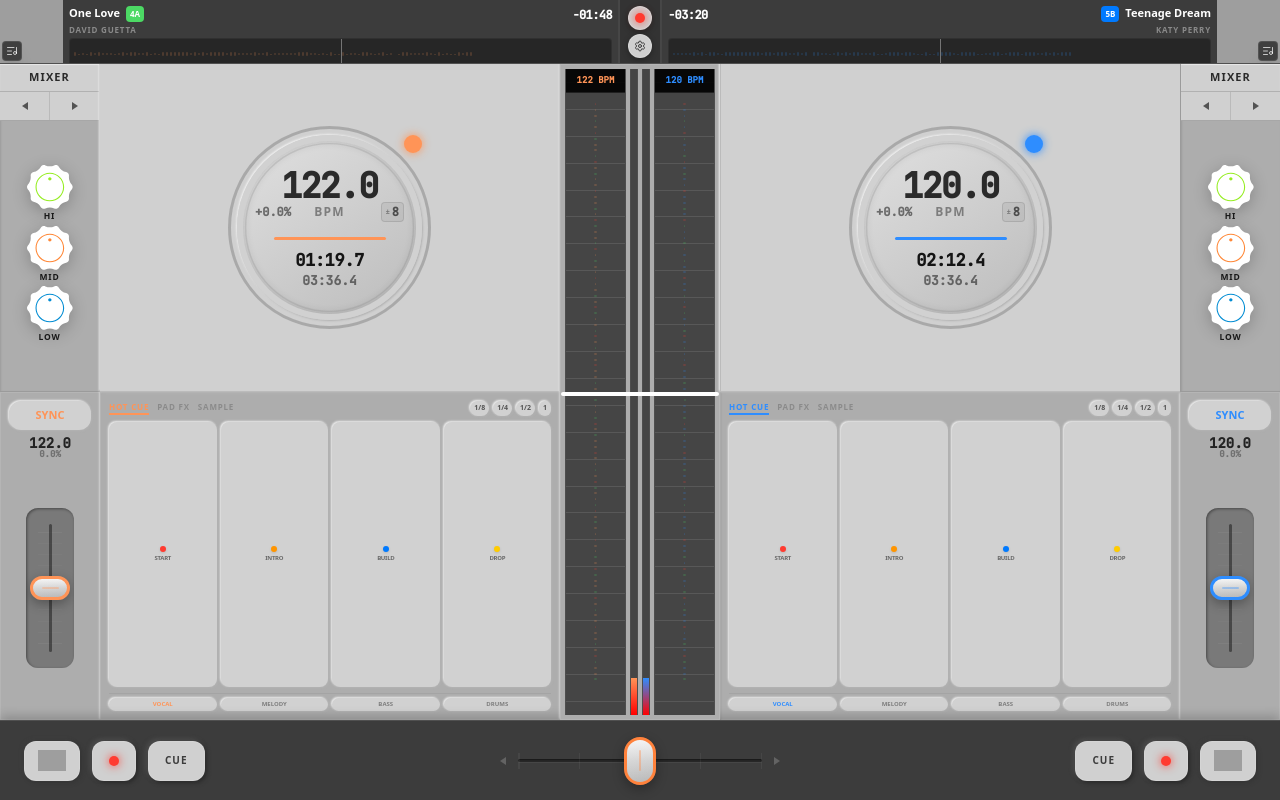
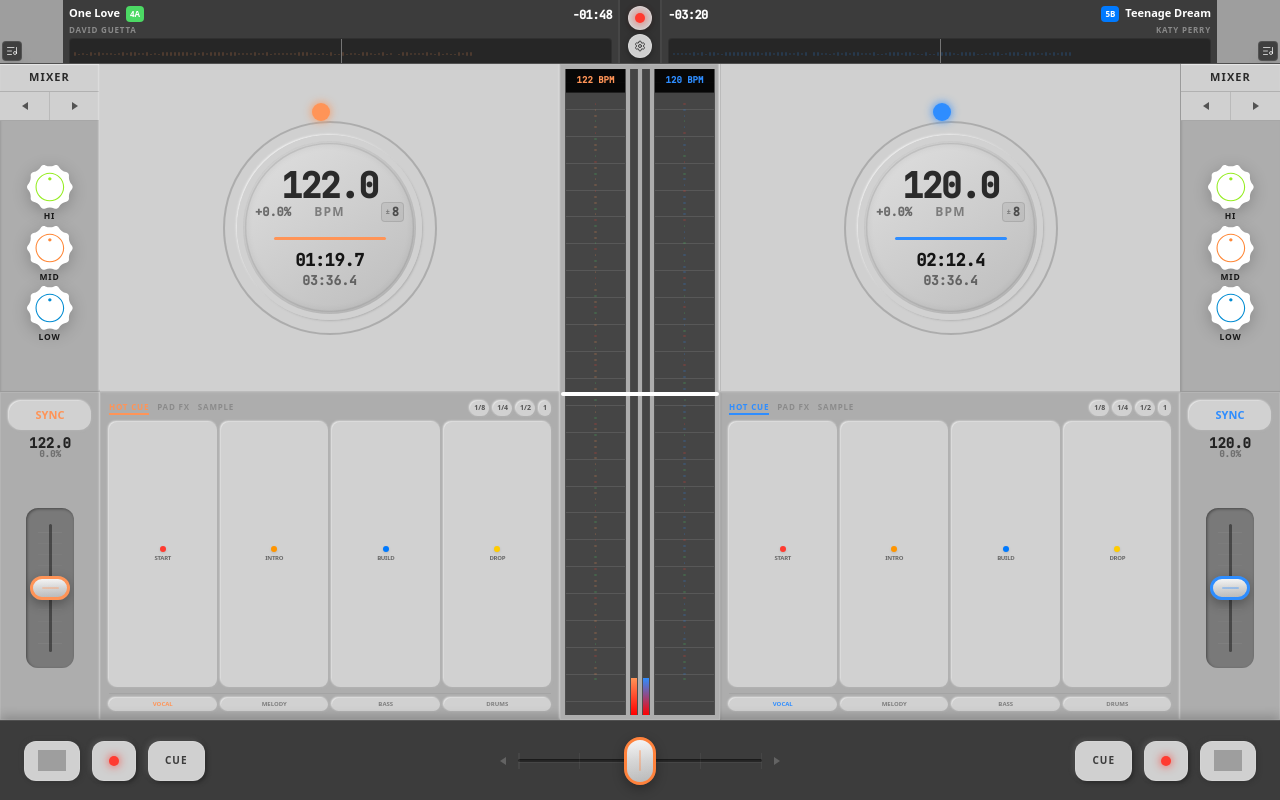
Before and after one commit to guiguiiii/flowdj---pro-mixing-interface, a React (Vite) app: page / in a window 1280 px wide. Built offline with nearby package versions, Linux system fonts and the light colour scheme; grey boxes are pictures that could not be loaded; a web font is replaced by a local one.

Commit message:
Align deck orbit track

```diff
--- a/src/App.tsx
+++ b/src/App.tsx
@@ -38,7 +38,6 @@ import {
   getVerticalFaderHandleBottom,
   getVerticalFaderValueFromPointer,
 } from './crossfader.js';
-import { getDeckOrbitDot } from './deckDisplay.js';
 
 const figmaPlayIconSrc = 'https://www.figma.com/api/mcp/asset/0ed6981b-0a24-4450-bc45-ed115813312b';
 const PlayPauseIcon = ({ width = 28, height = 18 }: { width?: number; height?: number }) => (
@@ -354,18 +353,20 @@ const VerticalWaveform = ({ color, active, bpm }: { color: string, active: boole
 );
 
 const DeckDisplay = ({ color, active, bpm, time, title, artist }: { color: string, active: boolean, bpm: number, time: string, title: string, artist: string }) => {
-  const orbitRadius = 58;
+  const orbitSize = 214;
+  const orbitDotSize = 18;
   const orbitStartAngle = 45;
-  const orbitDot = getDeckOrbitDot({ radius: orbitRadius, angleInDegrees: orbitStartAngle });
-  const orbitInset = '-15px';
 
   return (
     <div className="flex flex-col items-center justify-center gap-1 w-full h-full relative p-1 min-w-0">
       {/* Circular Data Meter - Enlarged by another 20% while keeping container height fixed */}
       <div className="relative w-[185px] h-[185px] rounded-full neu-convex border-[6px] border-[#D1D1D1] flex flex-col items-center justify-center shadow-xl overflow-visible shrink-0">
       {/* Outer Orbit Track & Moving Dot */}
-      <div className="absolute pointer-events-none" style={{ inset: orbitInset }}>
-        <div className="absolute inset-0 rounded-full border-[3px]" style={{ borderColor: 'rgba(138, 138, 138, 0.55)' }} />
+      <div
+        className="absolute pointer-events-none left-1/2 top-1/2 -translate-x-1/2 -translate-y-1/2"
+        style={{ width: orbitSize, height: orbitSize }}
+      >
+        <div className="absolute inset-0 rounded-full border-[2px]" style={{ borderColor: 'rgba(138, 138, 138, 0.5)' }} />
         <motion.div
           className="absolute inset-0"
           animate={{ rotate: active ? 360 : 0 }}
@@ -373,12 +374,13 @@ const DeckDisplay = ({ color, active, bpm, time, title, artist }: { color: strin
           style={{ transformOrigin: '50% 50%' }}
         >
           <div
-            className="absolute w-[18px] h-[18px] rounded-full -translate-x-1/2 -translate-y-1/2"
+            className="absolute rounded-full left-1/2 top-0 -translate-x-1/2 -translate-y-1/2"
             style={{
-              left: `${orbitDot.x}%`,
-              top: `${orbitDot.y}%`,
+              width: orbitDotSize,
+              height: orbitDotSize,
               backgroundColor: color,
               boxShadow: `0 0 10px ${color}`,
+              transform: `translate(-50%, -50%) rotate(${orbitStartAngle}deg)`,
             }}
           />
         </motion.div>
```
